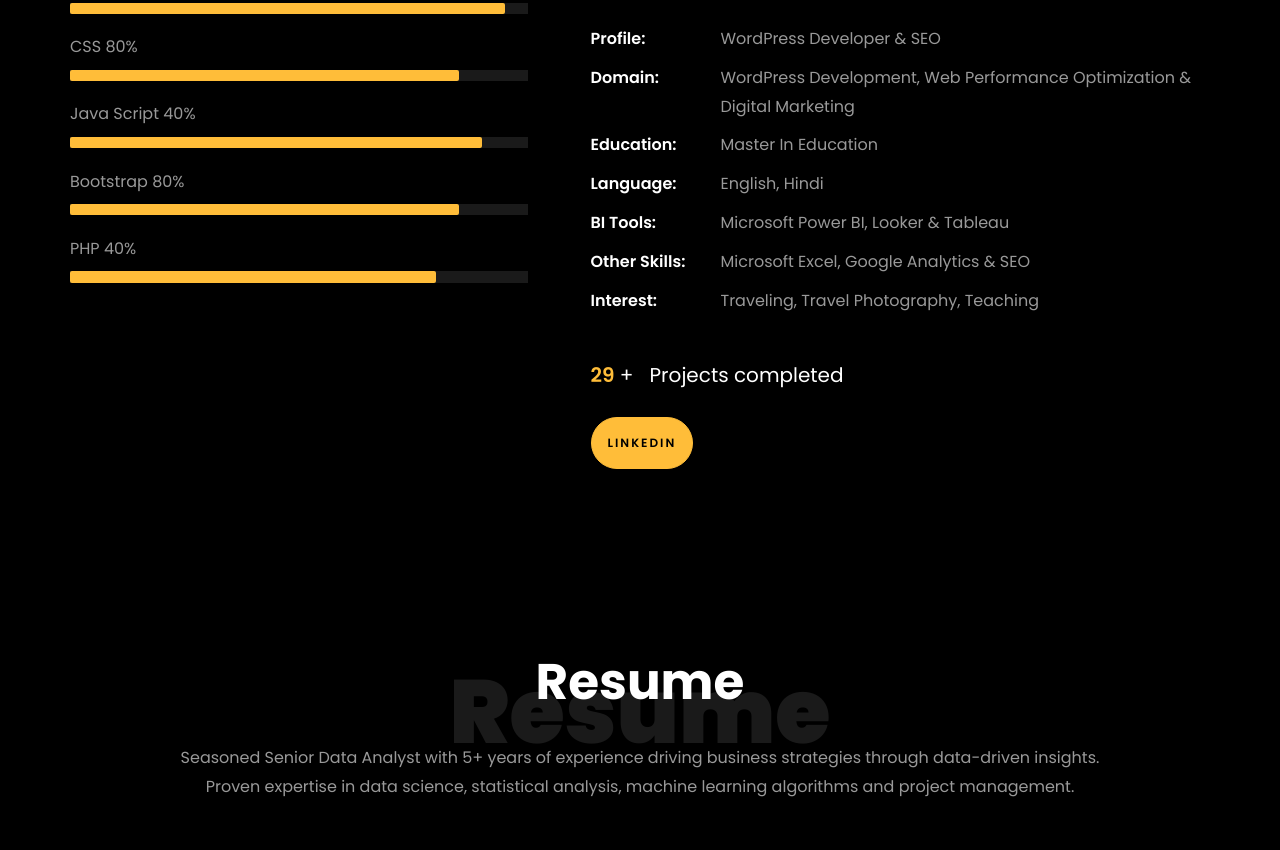
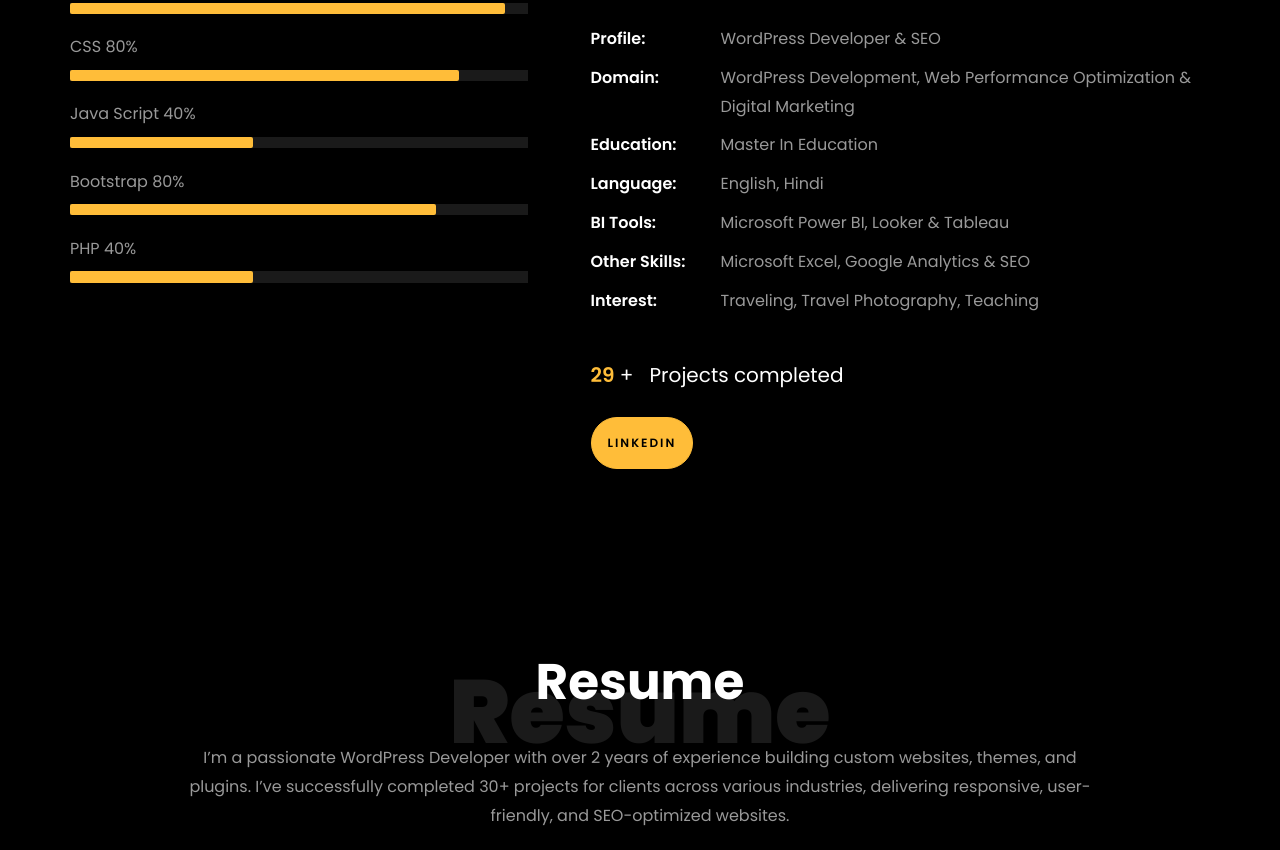
Before and after one commit to Yahyaglotar/Portfolio-Glotar, a plain HTML site: page index.html in a window 1280 px wide. Shown: the part 1120-1970 px from the top of the page. Drawn offline with Linux system fonts and the light colour scheme; files whose address does not match are found by name.

Commit message:
Update index.html

```diff
--- a/index.html
+++ b/index.html
@@ -246,19 +246,19 @@
 
 									<span>Java Script</span> <span class="pull-right">40%</span>
 									<div class="progress">
-										<div class="progress-bar" role="progressbar" style="width: 90%" aria-valuenow="90" aria-valuemin="0"
+										<div class="progress-bar" role="progressbar" style="width: 40%" aria-valuenow="90" aria-valuemin="0"
 											aria-valuemax="100"></div>
 									</div>
 
 									<span>Bootstrap</span> <span class="pull-right">80%</span>
 									<div class="progress">
-										<div class="progress-bar" role="progressbar" style="width: 85%" aria-valuenow="85" aria-valuemin="0"
+										<div class="progress-bar" role="progressbar" style="width: 80%" aria-valuenow="85" aria-valuemin="0"
 											aria-valuemax="100"></div>
 									</div>
 
 									<span>PHP</span> <span class="pull-right">40%</span>
 									<div class="progress">
-										<div class="progress-bar" role="progressbar" style="width: 80%" aria-valuenow="80" aria-valuemin="0"
+										<div class="progress-bar" role="progressbar" style="width: 40%" aria-valuenow="80" aria-valuemin="0"
 											aria-valuemax="100"></div>
 									</div>
 								</div>
@@ -315,7 +315,7 @@
           <div class="col-md-10 heading-section text-center ftco-animate">
           	<h1 class="big big-2">Resume</h1>
             <h2 class="mb-4">Resume</h2>
-            <p>Seasoned Senior Data Analyst with 5+ years of experience driving business strategies through data-driven insights. Proven expertise in data science, statistical analysis, machine learning algorithms and project management.</p>
+            <p>I’m a passionate WordPress Developer with over 2 years of experience building custom websites, themes, and plugins. I’ve successfully completed 30+ projects for clients across various industries, delivering responsive, user-friendly, and SEO-optimized websites.</p>
           </div>
         </div>
 
@@ -406,7 +406,7 @@
           <div class="col-md-7 heading-section text-center ftco-animate">
             <h1 class="big big-2">Projects</h1>
             <h2 class="mb-4">Projects</h2>
-            <p>Below are the sample Data Analytics projects on SQL, Python, Power BI & ML.</p>
+            <p>Summarize your experience and the types of projects you’ve worked on.</p>
           </div>
         </div>
         <div class="row d-flex">
```
